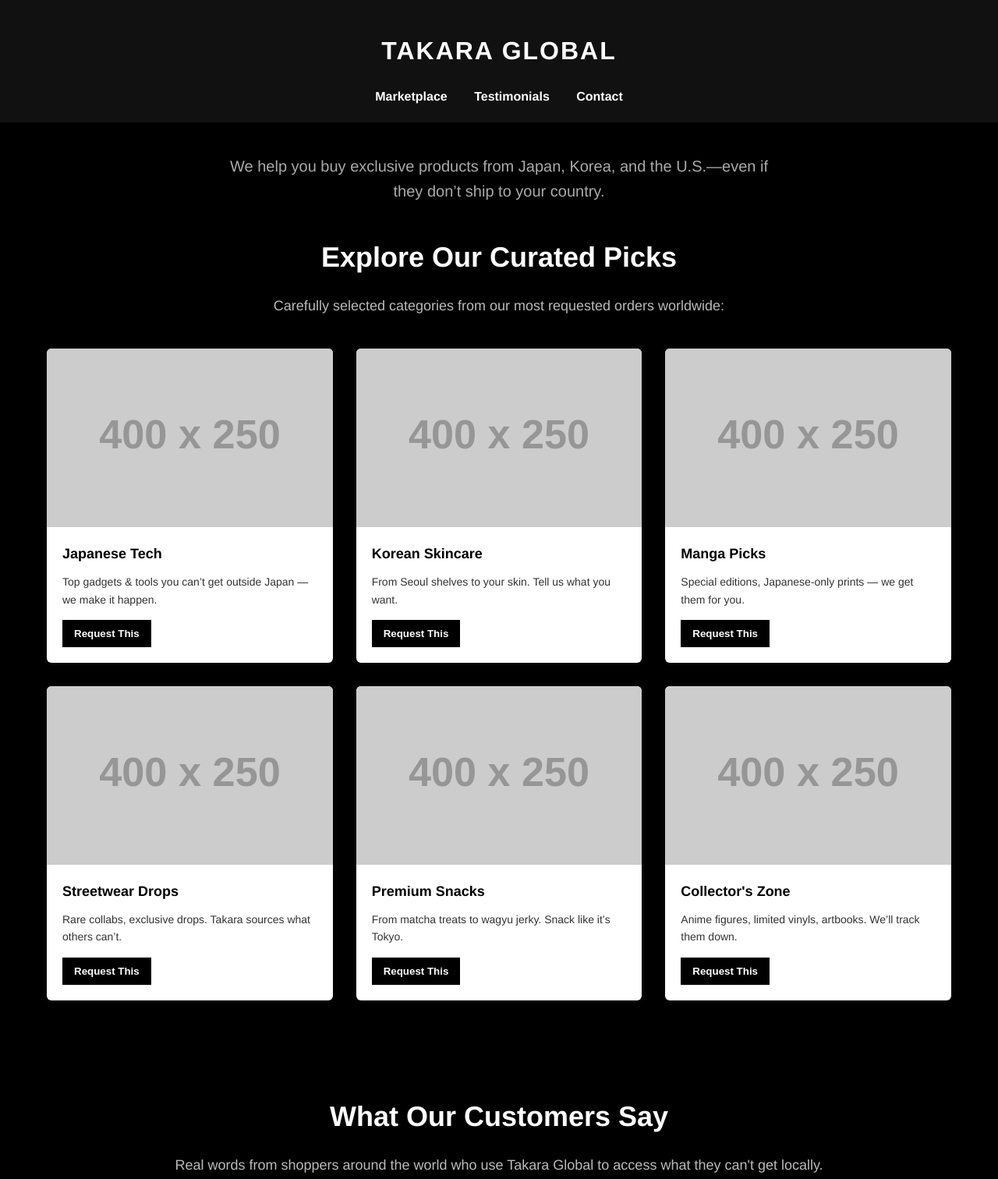
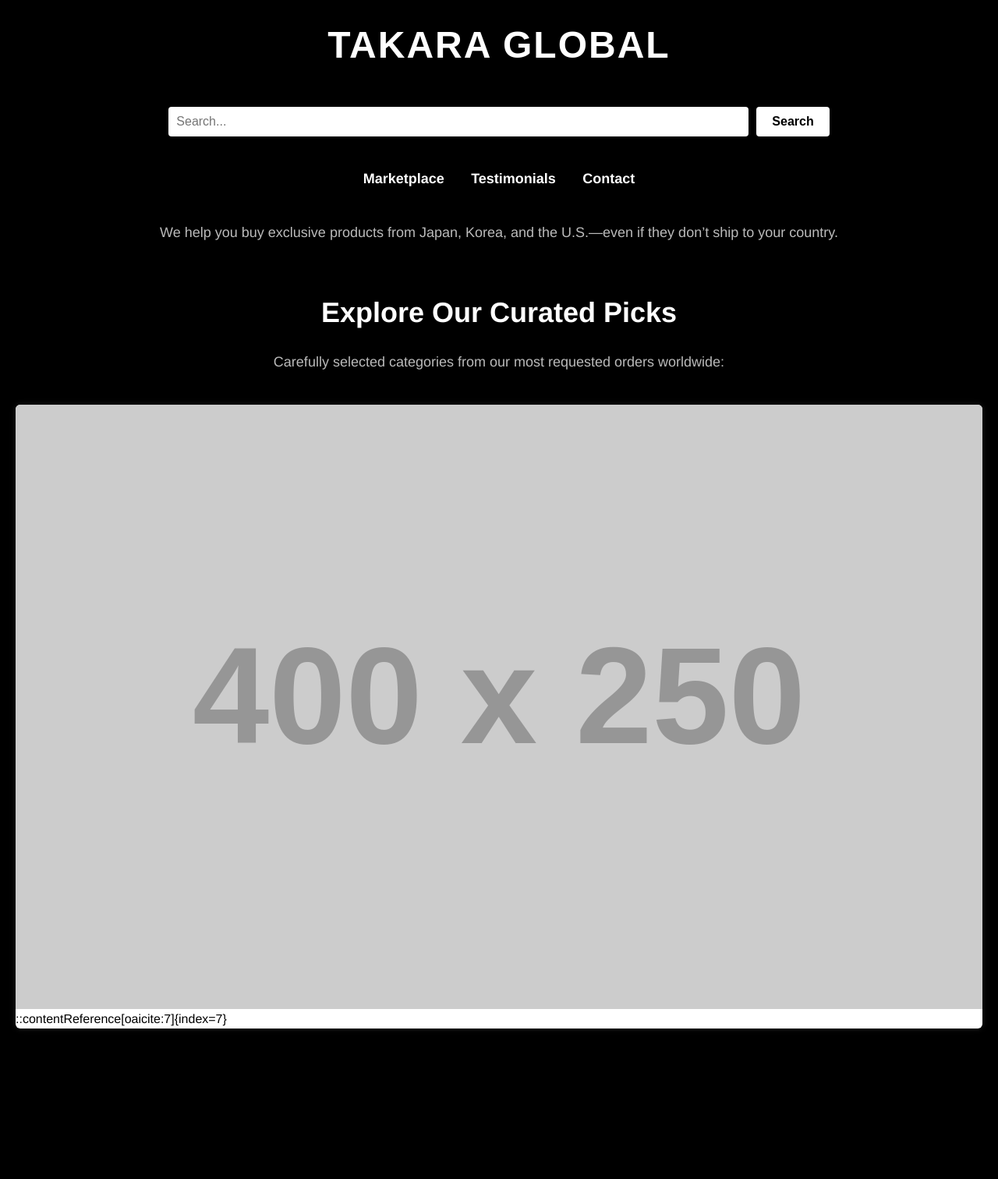
Before and after one commit to Demontaker87/takaraglobal, a plain HTML site: page index.html in a window 1280 px wide. Shown: the top 1512 px of the page at 78% size. After the commit the page ends 1399 px from the top, so only its background shows below. Drawn offline with Linux system fonts and the light colour scheme; placeholder pictures from the web are drawn by us; a web font is replaced by a local one.

Commit message:
Update index.html

```diff
--- a/index.html
+++ b/index.html
@@ -1,60 +1,115 @@
 <!DOCTYPE html>
 <html lang="en">
 <head>
-  <meta charset="UTF-8" />
-  <meta name="viewport" content="width=device-width, initial-scale=1.0"/>
-  <title>Takara Global</title>
+  <meta charset="UTF-8">
+  <meta name="viewport" content="width=device-width, initial-scale=1.0">
+  <title>TAKARA GLOBAL</title>
   <style>
-    * { margin: 0; padding: 0; box-sizing: border-box; }
+    /* Import the Tactico font */
+    @font-face {
+      font-family: 'Tactico';
+      src: url('https://yourdomain.com/fonts/Tactico-Regular.woff2') format('woff2'),
+           url('https://yourdomain.com/fonts/Tactico-Regular.woff') format('woff');
+      font-weight: normal;
+      font-style: normal;
+    }
+
+    /* Reset and base styles */
+    * {
+      margin: 0;
+      padding: 0;
+      box-sizing: border-box;
+    }
+
     body {
-      background: #000;
+      background-color: #000;
       color: #fff;
       font-family: 'Helvetica Neue', sans-serif;
       line-height: 1.6;
+      padding: 20px;
+    }
+
+    /* Header styles */
+    .header {
+      text-align: center;
+      margin-bottom: 40px;
+    }
+
+    .header h1 {
+      font-family: 'Tactico', sans-serif;
+      font-size: 48px;
+      letter-spacing: 2px;
+      margin-bottom: 20px;
+    }
+
+    /* Search bar styles */
+    .search-container {
+      display: flex;
+      justify-content: center;
+      margin-bottom: 40px;
+    }
+
+    .search-input {
+      width: 60%;
+      padding: 10px;
+      font-size: 16px;
+      border: none;
+      border-radius: 4px;
+    }
+
+    .search-button {
+      padding: 10px 20px;
+      font-size: 16px;
+      border: none;
+      border-radius: 4px;
+      background-color: #fff;
+      color: #000;
+      margin-left: 10px;
+      cursor: pointer;
+    }
+
+    /* Navigation styles */
+    nav {
+      text-align: center;
+      margin-bottom: 40px;
     }
 
     nav a {
-      color: #ffffff !important;
+      color: #fff;
       margin: 0 15px;
       text-decoration: none;
       font-weight: bold;
-      font-size: 16px;
+      font-size: 18px;
     }
 
     nav a:hover {
-      color: #ffffff !important;
       text-decoration: underline;
     }
 
-    h1 {
-      font-size: 32px;
-      letter-spacing: 2px;
-      font-weight: bold;
-    }
-
+    /* Section styles */
     section {
-      padding: 60px 20px;
-      text-align: center;
-      max-width: 1200px;
-      margin: auto;
+      margin-bottom: 60px;
     }
 
     section h2 {
       font-size: 36px;
       margin-bottom: 20px;
-      color: #ffffff !important;
+      text-align: center;
     }
 
     section p {
+      font-size: 18px;
       color: #bbb;
-      font-size: 18px;
+      text-align: center;
+      margin-bottom: 40px;
     }
 
+    /* Grid styles */
     .grid {
       display: grid;
       grid-template-columns: repeat(auto-fit, minmax(280px, 1fr));
       gap: 30px;
-      margin-top: 40px;
+      margin-top: 20px;
     }
 
     .tile {
@@ -62,7 +117,7 @@
       color: #000;
       border-radius: 6px;
       overflow: hidden;
-      box-shadow: 0 0 8px rgba(255, 255, 255, 0.05);
+      box-shadow: 0 0 8px rgba(255, 255, 255, 0.1);
       text-align: left;
     }
 
@@ -78,11 +133,11 @@
 
     .tile h3 {
       margin-bottom: 10px;
-      font-size: 18px;
+      font-size: 22px;
     }
 
     .tile p {
-      font-size: 14px;
+      font-size: 16px;
       color: #333;
       margin-bottom: 15px;
     }
@@ -94,20 +149,20 @@
       background-color: #000;
       color: #fff;
       cursor: pointer;
+      border-radius: 4px;
     }
 
     .tile a button:hover {
       background-color: #222;
     }
 
+    /* Form styles */
     form {
-      margin-top: 30px;
+      max-width: 600px;
+      margin: 0 auto;
       display: flex;
       flex-direction: column;
-      gap: 15px;
-      max-width: 500px;
-      margin-left: auto;
-      margin-right: auto;
+      gap: 20px;
     }
 
     input, textarea {
@@ -119,158 +174,73 @@
 
     button {
       padding: 15px;
-      background-color: #ffffff;
+      background-color: #fff;
       border: none;
-      color: #000000;
+      color: #000;
       font-weight: bold;
       cursor: pointer;
+      border-radius: 4px;
     }
 
+    /* Footer styles */
     footer {
-      padding: 30px;
+      padding: 20px;
       text-align: center;
       background-color: #111;
       color: #444;
       font-size: 14px;
+      margin-top: 40px;
     }
 
-    @media (max-width: 600px) {
-      h1 {
-        font-size: 24px;
+    /* Responsive styles */
+    @media (max-width: 768px) {
+      .search-input {
+        width: 80%;
       }
 
       nav a {
         display: block;
         margin: 10px 0;
       }
+
+      .grid {
+        grid-template-columns: 1fr;
+      }
     }
   </style>
 </head>
 <body>
 
-  <!-- Brand Title + Nav -->
-  <div style="background-color: #111; padding: 40px 20px 20px; text-align: center;">
+  <!-- Header -->
+  <div class="header">
     <h1>TAKARA GLOBAL</h1>
-    <nav style="margin-top: 20px;">
-      <a href="#marketplace">Marketplace</a>
-      <a href="#testimonials">Testimonials</a>
-      <a href="#contact">Contact</a>
-    </nav>
   </div>
 
-  <!-- Tagline -->
-  <div style="text-align: center; padding: 40px 20px 0;">
-    <p style="color: #aaa; font-size: 20px; max-width: 700px; margin: 0 auto;">
-      We help you buy exclusive products from Japan, Korea, and the U.S.—even if they don’t ship to your country.
-    </p>
+  <!-- Search Bar -->
+  <div class="search-container">
+    <input type="text" class="search-input" placeholder="Search...">
+    <button class="search-button">Search</button>
   </div>
 
-  <!-- Marketplace -->
-  <section id="marketplace" style="padding-top: 40px;">
+  <!-- Navigation -->
+  <nav>
+    <a href="#marketplace">Marketplace</a>
+    <a href="#testimonials">Testimonials</a>
+    <a href="#contact">Contact</a>
+  </nav>
+
+  <!-- Tagline -->
+  <section>
+    <p>We help you buy exclusive products from Japan, Korea, and the U.S.—even if they don’t ship to your country.</p>
+  </section>
+
+  <!-- Marketplace Section -->
+  <section id="marketplace">
     <h2>Explore Our Curated Picks</h2>
     <p>Carefully selected categories from our most requested orders worldwide:</p>
-
     <div class="grid">
-
+      <!-- Tile 1 -->
       <div class="tile">
         <img src="https://via.placeholder.com/400x250?text=Japanese+Tech" alt="Japanese Tech">
-        <div class="tile-content">
-          <h3>Japanese Tech</h3>
-          <p>Top gadgets & tools you can’t get outside Japan — we make it happen.</p>
-          <a href="#contact"><button>Request This</button></a>
-        </div>
-      </div>
 
-      <div class="tile">
-        <img src="https://via.placeholder.com/400x250?text=Korean+Skincare" alt="Korean Skincare">
-        <div class="tile-content">
-          <h3>Korean Skincare</h3>
-          <p>From Seoul shelves to your skin. Tell us what you want.</p>
-          <a href="#contact"><button>Request This</button></a>
-        </div>
-      </div>
-
-      <div class="tile">
-        <img src="https://via.placeholder.com/400x250?text=Manga+Picks" alt="Manga Picks">
-        <div class="tile-content">
-          <h3>Manga Picks</h3>
-          <p>Special editions, Japanese-only prints — we get them for you.</p>
-          <a href="#contact"><button>Request This</button></a>
-        </div>
-      </div>
-
-      <div class="tile">
-        <img src="https://via.placeholder.com/400x250?text=Streetwear+Drops" alt="Streetwear Drops">
-        <div class="tile-content">
-          <h3>Streetwear Drops</h3>
-          <p>Rare collabs, exclusive drops. Takara sources what others can’t.</p>
-          <a href="#contact"><button>Request This</button></a>
-        </div>
-      </div>
-
-      <div class="tile">
-        <img src="https://via.placeholder.com/400x250?text=Premium+Snacks" alt="Premium Snacks">
-        <div class="tile-content">
-          <h3>Premium Snacks</h3>
-          <p>From matcha treats to wagyu jerky. Snack like it’s Tokyo.</p>
-          <a href="#contact"><button>Request This</button></a>
-        </div>
-      </div>
-
-      <div class="tile">
-        <img src="https://via.placeholder.com/400x250?text=Collectors+Zone" alt="Collectors Zone">
-        <div class="tile-content">
-          <h3>Collector's Zone</h3>
-          <p>Anime figures, limited vinyls, artbooks. We’ll track them down.</p>
-          <a href="#contact"><button>Request This</button></a>
-        </div>
-      </div>
-
-    </div>
-  </section>
-
-  <!-- Testimonials -->
-  <section id="testimonials">
-    <h2>What Our Customers Say</h2>
-    <p>Real words from shoppers around the world who use Takara Global to access what they can't get locally.</p>
-
-    <div style="margin-top: 40px; display: flex; flex-direction: column; gap: 40px; max-width: 800px; margin-left: auto; margin-right: auto;">
-
-      <div style="background-color: #111; padding: 20px; border-left: 4px solid #00ffcc;">
-        <p style="font-style: italic; color: #ccc;">"I finally got my hands on limited edition sneakers from Japan. Takara handled everything—smooth, fast, reliable."</p>
-        <p style="margin-top: 10px; color: #888;">— Mike J., USA</p>
-      </div>
-
-      <div style="background-color: #111; padding: 20px; border-left: 4px solid #00ffcc;">
-        <p style="font-style: italic; color: #ccc;">"Was able to order skincare products from Korea that don't ship here. They even sent tracking updates. Game changer."</p>
-        <p style="margin-top: 10px; color: #888;">— Sarah L., UAE</p>
-      </div>
-
-      <div style="background-color: #111; padding: 20px; border-left: 4px solid #00ffcc;">
-        <p style="font-style: italic; color: #ccc;">"Excellent communication and fast delivery. Takara Global helped me buy tech gear from the U.S. with zero hassle."</p>
-        <p style="margin-top: 10px; color: #888;">— Ethan R., Singapore</p>
-      </div>
-
-    </div>
-  </section>
-
-  <!-- Contact -->
-  <section id="contact">
-    <h2>Contact Us</h2>
-    <p>Looking for something specific? Let us know and we’ll help source it for you.</p>
-
-    <form action="https://formspree.io/f/YOUR_FORM_ENDPOINT" method="POST">
-      <input type="text" name="name" placeholder="Your Name" required>
-      <input type="email" name="_replyto" placeholder="Your Email" required>
-      <textarea name="message" rows="5" placeholder="What would you like to order?" required></textarea>
-      <button type="submit">Send Request</button>
-    </form>
-  </section>
-
-  <!-- Footer -->
-  <footer>
-    &copy; 2025 TAKARA GLOBAL | Your Worldwide Shopping Partner.
-  </footer>
-
-</body>
-</html>
+::contentReference[oaicite:7]{index=7}
```
